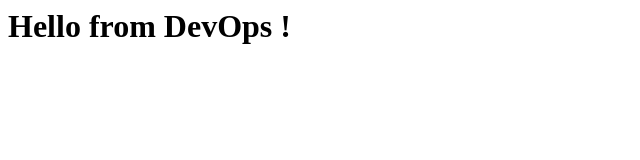
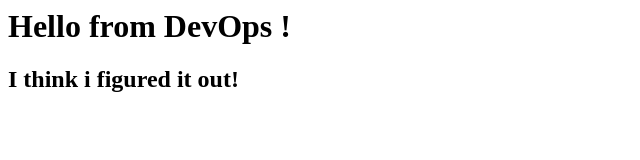
Before and after one commit to asykop01/EPL452-MINE, a plain HTML site: page index.html in a window 1280 px wide. Shown: the whole page, without its empty margins (0-640 px from the left). Drawn offline with Linux system fonts and the light colour scheme.

Commit message:
add changes to indexhtml

```diff
--- a/index.html
+++ b/index.html
@@ -1 +1,2 @@
 <h1>Hello from DevOps !</h1>
+<h2>I think i figured it out!</h2>
```
